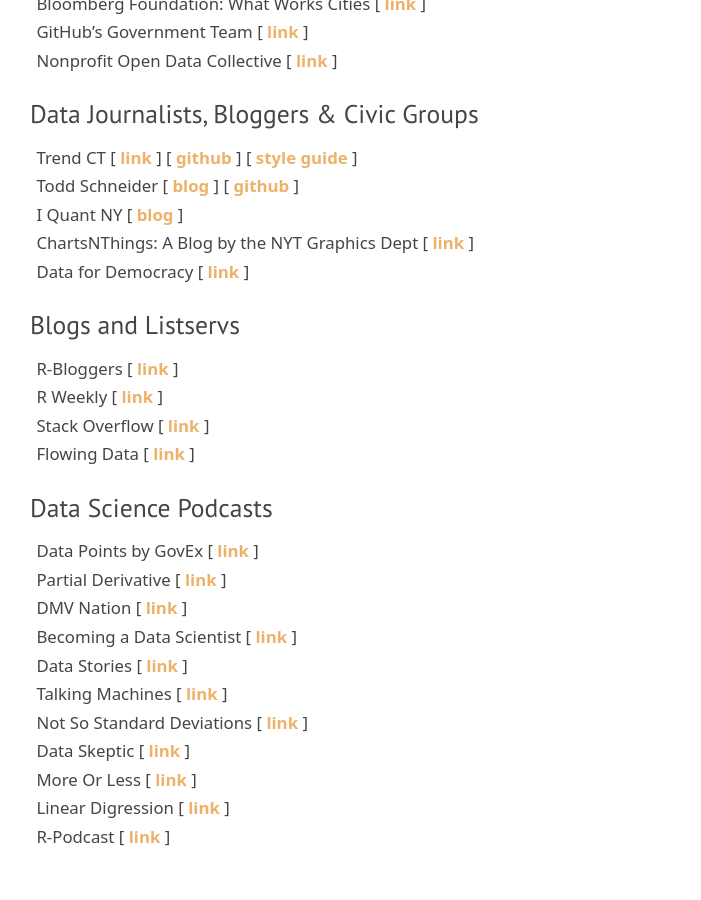
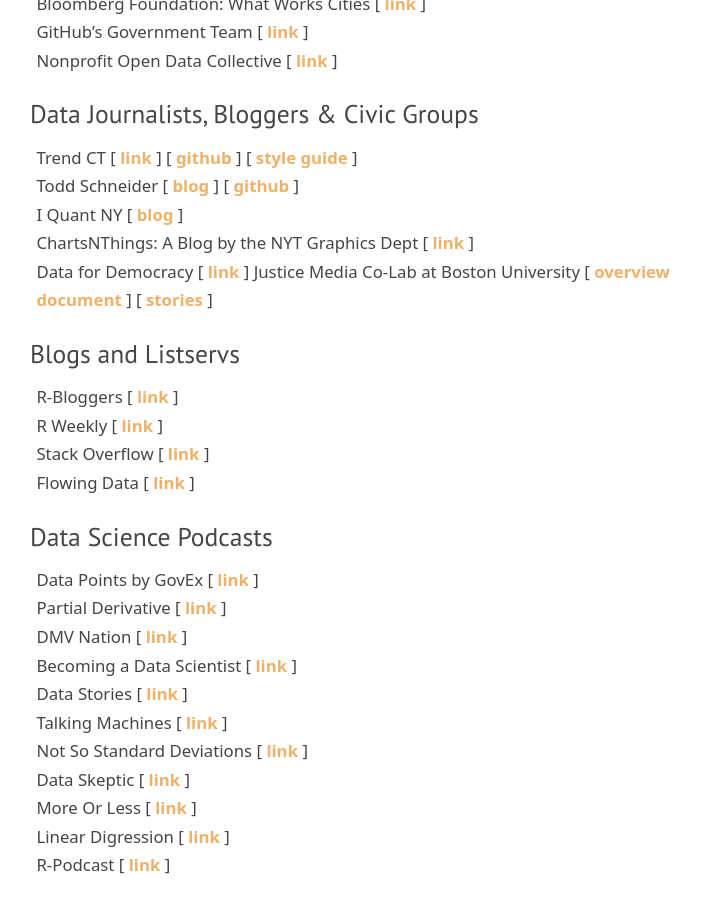
Before and after one commit to DS4PS/ds4ps.github.io, a Jekyll site: the page built from careers.md, in a window 1280 px wide and 900 px high, scrolled down 3811 px. Shown: the whole window, without its empty margins (290-991 px from the left). Built offline with Jekyll 4.4.1, drawn with Linux system fonts in a browser that asks for light colours; nearby versions of some CDN libraries; library files that are not in the unit come from our copies.

Commit message:
Update careers.md

```diff
--- a/careers.md
+++ b/careers.md
@@ -133,6 +133,7 @@
 I Quant NY [ [blog](http://iquantny.tumblr.com/) ]
 ChartsNThings: A Blog by the NYT Graphics Dept [ [link](http://kpq.github.io/chartsnthings/) ]
 Data for Democracy [ [link](http://datafordemocracy.org/) ]
+Justice Media Co-Lab at Boston University [ [overview document](https://www.bu.edu/cds-faculty/files/2021/04/CDS-COM-co-Lab-one-pager.pdf) ] [ [stories](https://www.bu.edu/cds-faculty/2021/11/02/pit-un-extension-grant-awarded/) ]
 
 
 ### Blogs and Listservs
```
